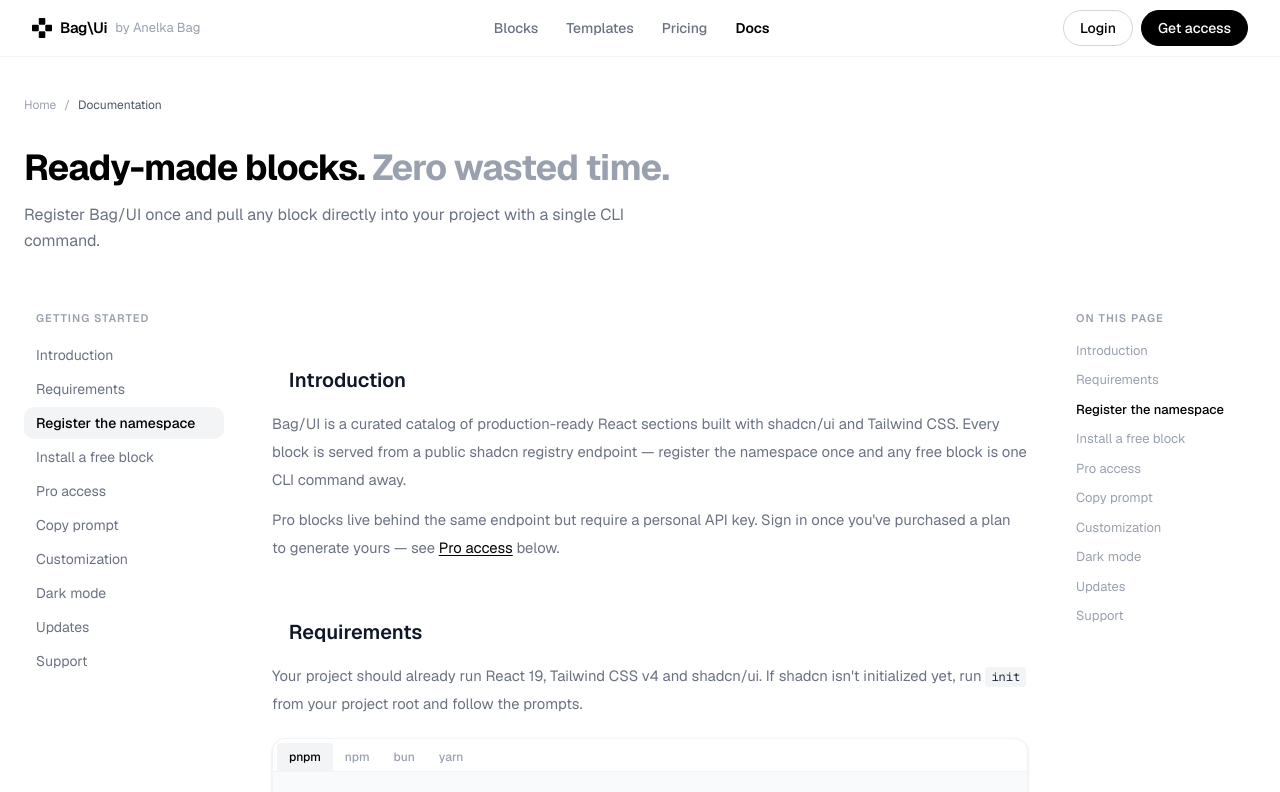
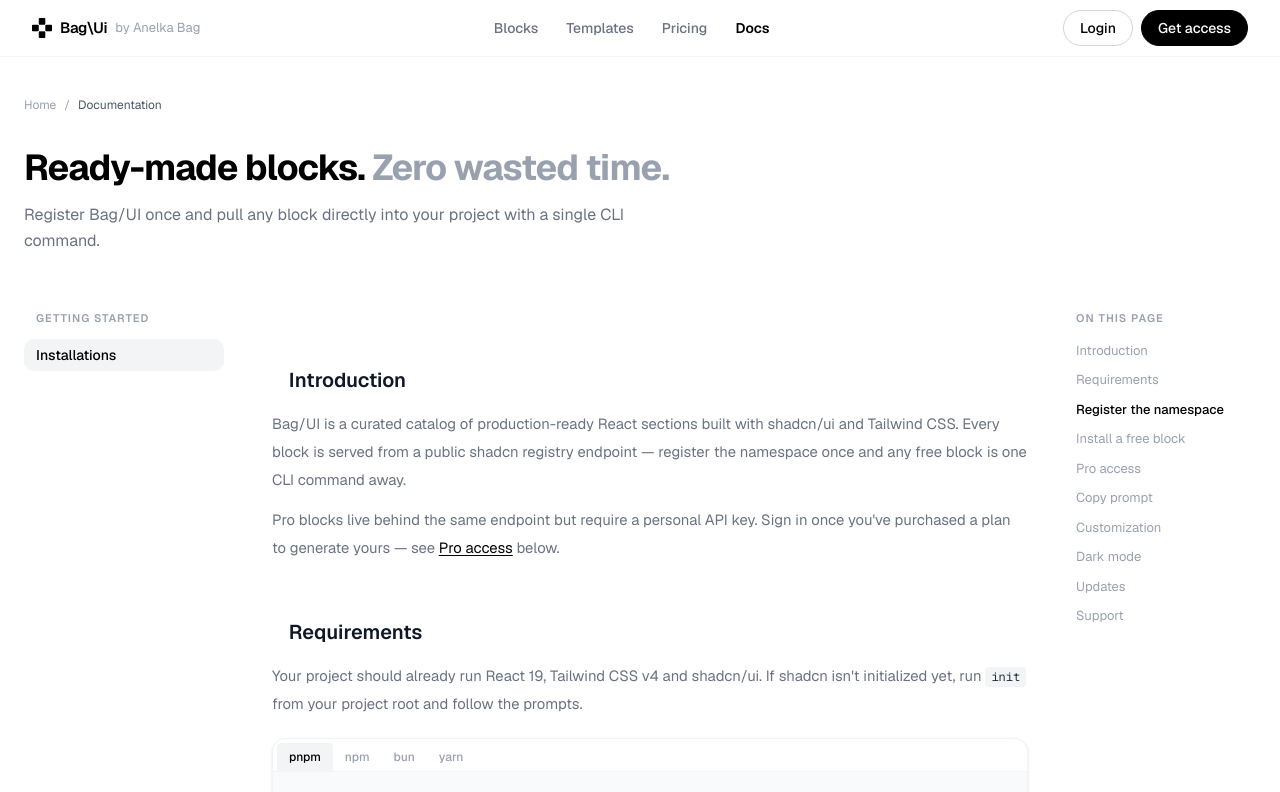
Before and after one commit to anelkabag/bag-ui, a Next.js app: page /docs in a window 1280 px wide. Shown: the top 792 px of the page. Built offline with nearby package versions, Linux system fonts and the light colour scheme.

Commit message:
update docs #1

```diff
--- a/app/docs/page.tsx
+++ b/app/docs/page.tsx
@@ -19,16 +19,38 @@ const NAV_LINKS = [
 ] as const;
 
 const SECTIONS: Section[] = [
-    { id: "introduction",      label: "Introduction" },
-    { id: "requirements",      label: "Requirements" },
-    { id: "register-namespace",label: "Register the namespace" },
-    { id: "install-a-block",   label: "Install a free block" },
-    { id: "pro-access",        label: "Pro access" },
-    { id: "copy-prompt",       label: "Copy prompt" },
-    { id: "customization",     label: "Customization" },
-    { id: "dark-mode",         label: "Dark mode" },
-    { id: "updates",           label: "Updates" },
-    { id: "support",           label: "Support" },
+    { id: "introduction",       label: "Introduction" },
+    { id: "requirements",       label: "Requirements" },
+    { id: "register-namespace", label: "Register the namespace" },
+    { id: "install-a-block",    label: "Install a free block" },
+    { id: "pro-access",         label: "Pro access" },
+    { id: "copy-prompt",        label: "Copy prompt" },
+    { id: "customization",      label: "Customization" },
+    { id: "dark-mode",          label: "Dark mode" },
+    { id: "updates",            label: "Updates" },
+    { id: "support",            label: "Support" },
+];
+
+// ─── Sidebar nav ─────────────────────────────────────────────────────────────
+// Chaque groupe = une section "Getting Started", "Components", etc.
+// Chaque page = une entrée cliquable dans la sidebar (comme "Installations" dans le screenshot).
+// Les sous-sections (ancres) restent dans le TOC à droite.
+const SIDEBAR_NAV = [
+    {
+        group: "Getting Started",
+        pages: [
+            { label: "Installations", href: "/docs" },
+            // Ajouter d'autres pages ici quand elles existent :
+            // { label: "Configuration", href: "/docs/configuration" },
+        ],
+    },
+    // Ajouter d'autres groupes ici :
+    // {
+    //     group: "Components",
+    //     pages: [
+    //         { label: "Buttons", href: "/docs/components/buttons" },
+    //     ],
+    // },
 ];
 
 // ─── Code snippets ────────────────────────────────────────────────────────────
@@ -302,28 +324,32 @@ function Prose({ children }: { children: React.ReactNode }) {
 }
 
 // ─── Left sidebar ─────────────────────────────────────────────────────────────
-function LeftSidebar({ active }: { active: string }) {
+function LeftSidebar({ activePage }: { activePage: string }) {
     return (
         <aside className="hidden xl:block sticky top-20 self-start">
+            {SIDEBAR_NAV.map((group) => (
+                <div key={group.group} className="mb-6">
                     <p className="text-[11px] font-semibold text-gray-400 uppercase tracking-widest mb-3 px-3">
-                Getting Started
+                        {group.group}
                     </p>
                     <ul className="space-y-0.5">
-                {SECTIONS.map((s) => (
-                    <li key={s.id}>
-                        <a
-                            href={`#${s.id}`}
+                        {group.pages.map((page) => (
+                            <li key={page.href}>
+                                <Link
+                                    href={page.href}
                                     className={`block text-sm rounded-lg px-3 py-1.5 transition-colors ${
-                                active === s.id
+                                        activePage === page.href
                                             ? "text-black bg-gray-100 font-medium"
                                             : "text-gray-500 hover:text-gray-800 hover:bg-gray-50"
                                     }`}
                                 >
-                            {s.label}
-                        </a>
+                                    {page.label}
+                                </Link>
                             </li>
                         ))}
                     </ul>
+                </div>
+            ))}
         </aside>
     );
 }
@@ -412,7 +438,7 @@ export default function DocsPage() {
                 {/* 3-col layout */}
                 <div className="grid grid-cols-1 xl:grid-cols-[200px_1fr_180px] gap-12">
                     {/* Left sidebar */}
-                    <LeftSidebar active={activeSection} />
+                    <LeftSidebar activePage="/docs" />
 
                     {/* Main content */}
                     <main className="min-w-0">
```
Lines whose indentation alone changed are shown as unchanged.
